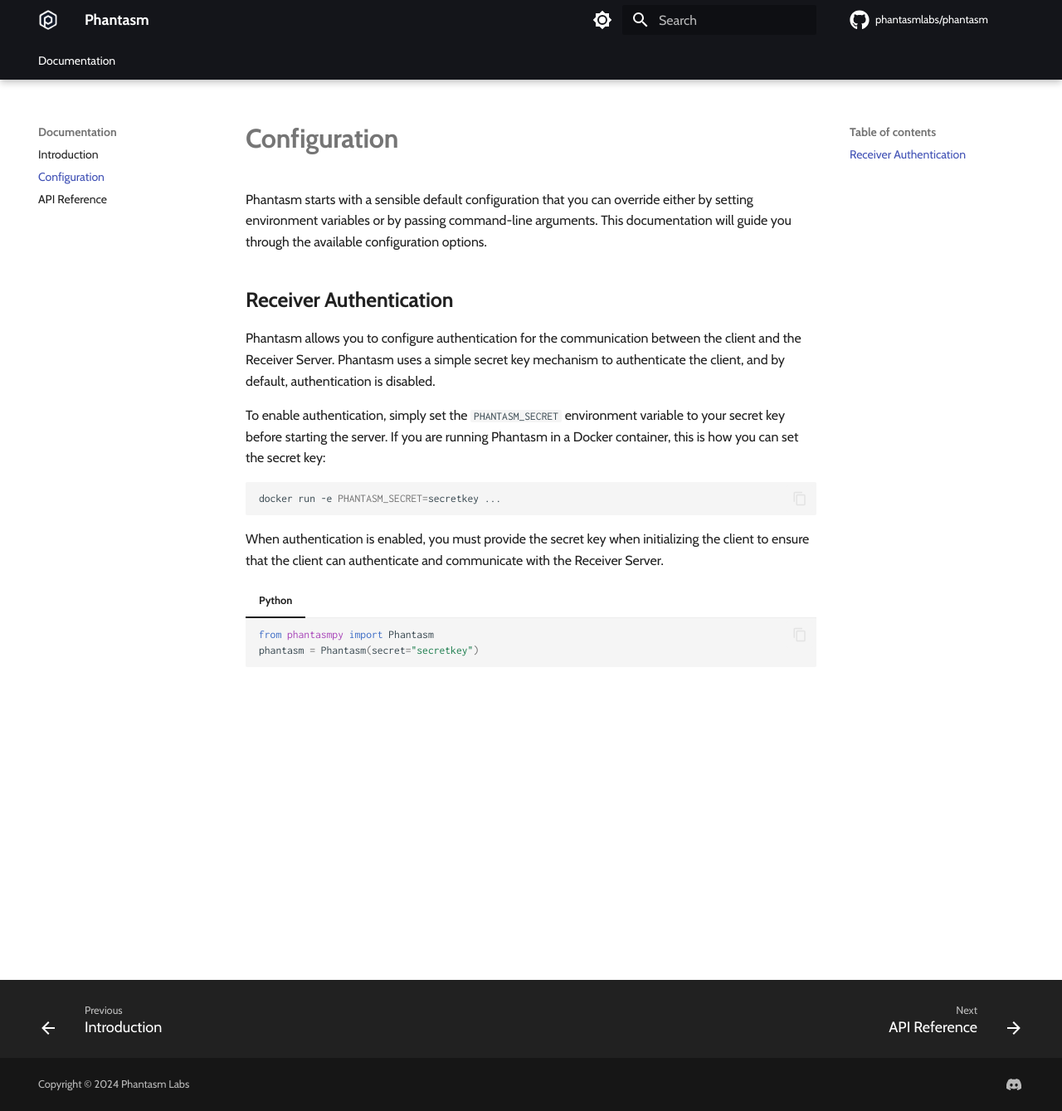
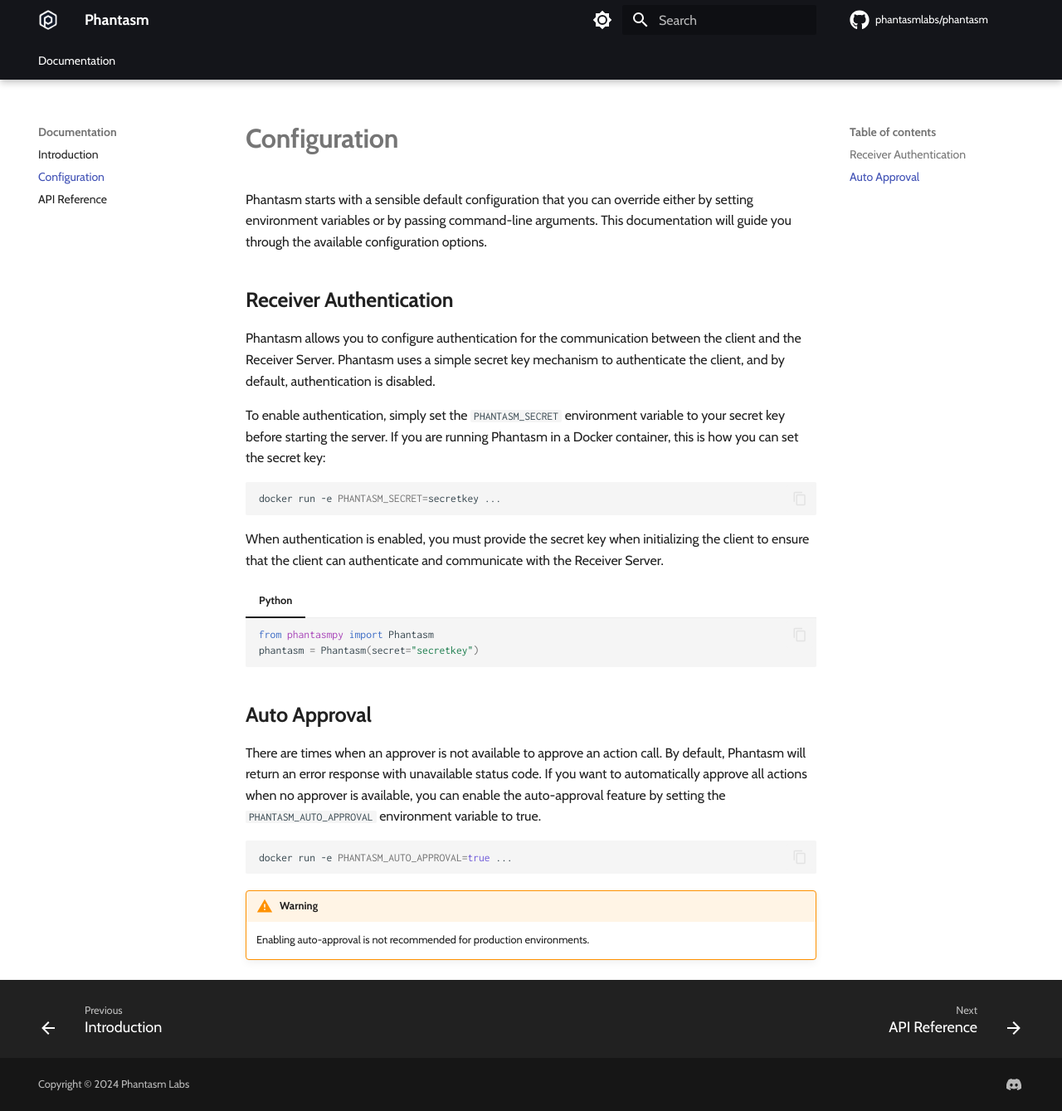
Before and after one commit to phantasmlabs/phantasm, an MkDocs documentation site: the page built from docs/docs/configuration.md, in a window 1280 px wide and 1339 px high. Shown: the whole window at 83% size. Built offline with MkDocs 1.6.1 and Material for MkDocs 9.7.7, drawn with Linux system fonts in a browser that asks for light colours; comment, search, counter and statistics services are not loaded.

Commit message:
docs: add auto approval to configuration

````diff
--- a/docs/docs/configuration.md
+++ b/docs/docs/configuration.md
@@ -28,3 +28,19 @@
     from phantasmpy import Phantasm
     phantasm = Phantasm(secret="secretkey")
     ```
+
+## Auto Approval
+
+There are times when an approver is not available to approve an action call. By
+default, Phantasm will return an error response with unavailable status code. If
+you want to automatically approve all actions when no approver is available, you
+can enable the auto-approval feature by setting the `PHANTASM_AUTO_APPROVAL`
+environment variable to true.
+
+```bash
+docker run -e PHANTASM_AUTO_APPROVAL=true ...
+```
+
+!!! warning
+
+    Enabling auto-approval is not recommended for production environments.
````
